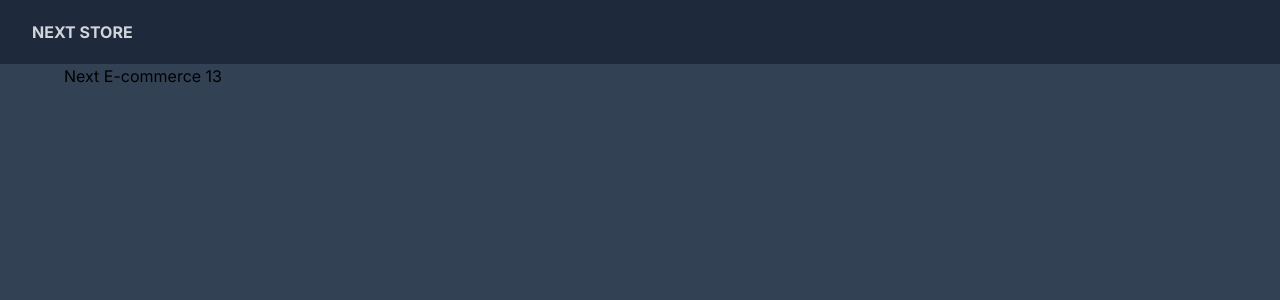
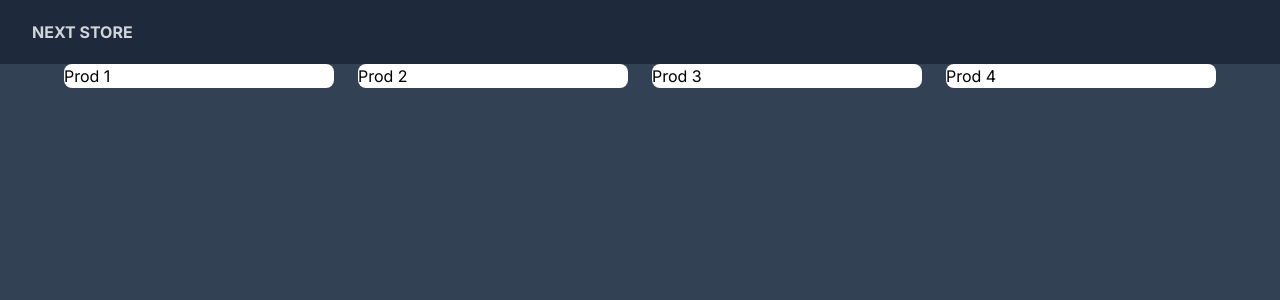
Before and after one commit to thiagoifrn/next-commerce, a Next.js app: page / in a window 1280 px wide. Shown: the top 300 px of the page. Built offline with nearby package versions, Linux system fonts and the light colour scheme.

Commit message:
list products part 1

```diff
--- a/src/app/page.tsx
+++ b/src/app/page.tsx
@@ -1,7 +1,12 @@
 export default function Home() {
   return (
-    <main>
-      <h1>Next E-commerce 13</h1>
-    </main>
+    <div className="max-w-7xl mx-auto pt-8 px-8 xl:p-0">
+      <div className="grid grid-cols-1 sm:grid-cols-2 md:grid-cols-3 lg:grid-cols-4 gap-10 xl:gap-6 ">
+        <div className="bg-white rounded-lg overflow-hidden">Prod 1</div>
+        <div className="bg-white rounded-lg overflow-hidden">Prod 2</div>
+        <div className="bg-white rounded-lg overflow-hidden">Prod 3</div>
+        <div className="bg-white rounded-lg overflow-hidden">Prod 4</div>
+      </div>
+    </div>
   );
 }
```
